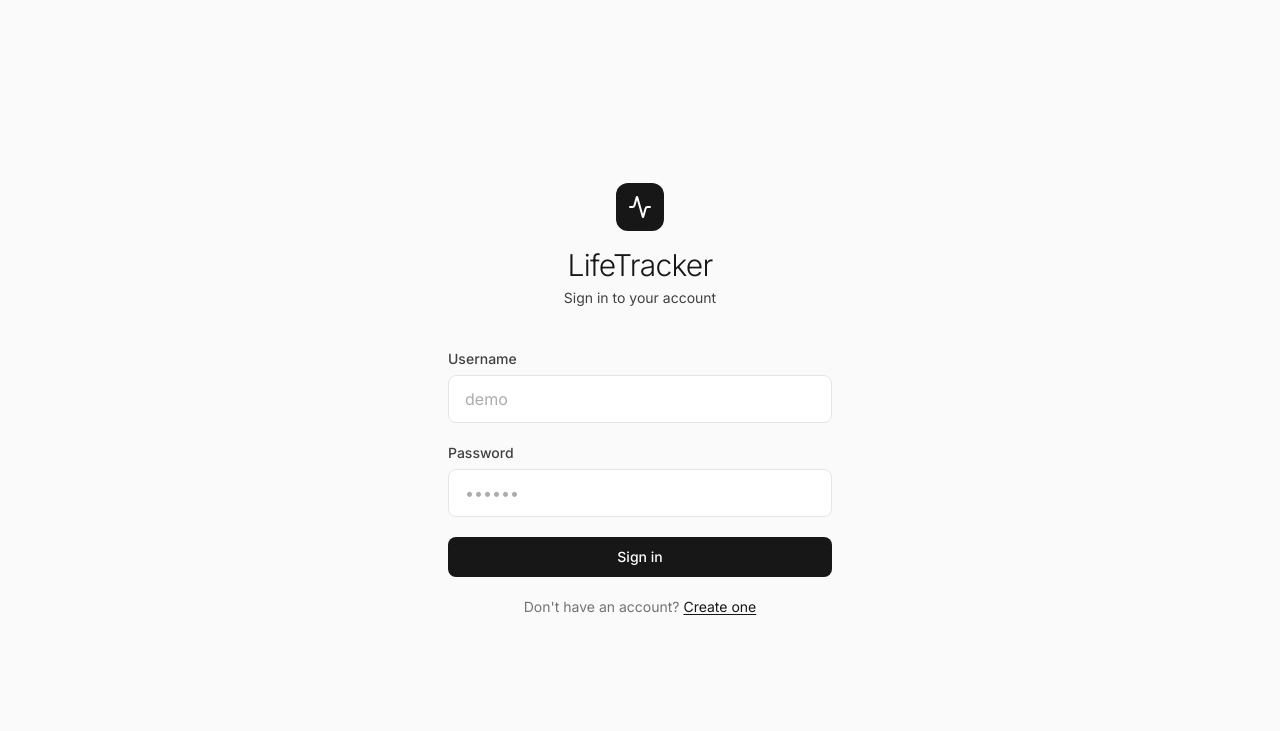
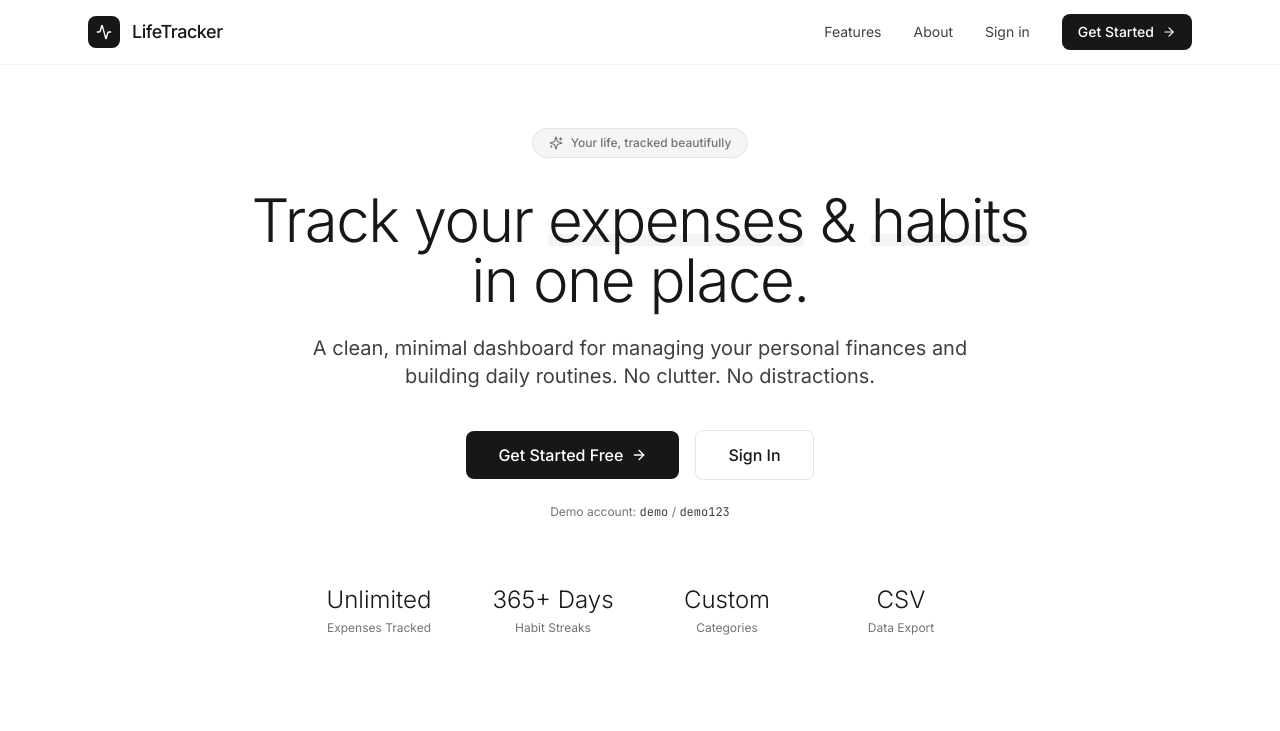
Before and after one commit to nakulsharma97/lifetrackerr, a React (Vite) app in the folder frontend/: page / in a window 1280 px wide. Before the commit this address led to /auth/login. Shown: the top 731 px of the page. Built offline with nearby package versions, Linux system fonts and the light colour scheme.

Commit message:
Add loading skeletons, error states, and form submitting UX

```diff
--- a/frontend/package.json
+++ b/frontend/package.json
@@ -12,6 +12,7 @@
   "dependencies": {
     "axios": "^1.7.3",
     "date-fns": "^3.6.0",
+    "framer-motion": "^12.42.2",
     "lucide-react": "^0.424.0",
     "react": "^18.3.1",
     "react-dom": "^18.3.1",
--- a/frontend/src/App.tsx
+++ b/frontend/src/App.tsx
@@ -1,11 +1,15 @@
-import { BrowserRouter, Routes, Route, Navigate } from 'react-router-dom';
+import { BrowserRouter, Routes, Route, Navigate, useLocation } from 'react-router-dom';
+import { AnimatePresence } from 'framer-motion';
 import { storage } from './lib/auth';
+import { ToastProvider } from './lib/useToast';
 import LoginPage from './pages/LoginPage';
 import RegisterPage from './pages/RegisterPage';
 import DashboardPage from './pages/DashboardPage';
 import ExpensesPage from './pages/ExpensesPage';
 import HabitsPage from './pages/HabitsPage';
+import LandingPage from './pages/LandingPage';
 import Sidebar from './components/Sidebar';
+import PageTransition from './components/PageTransition';
 
 function ProtectedRoute({ children }: { children: React.ReactNode }) {
   if (!storage.isAuthenticated()) {
@@ -14,7 +18,7 @@ function ProtectedRoute({ children }: { children: React.ReactNode }) {
   return (
     <div className="flex min-h-screen bg-surface-50">
       <Sidebar />
-      <main className="flex-1 ml-64">{children}</main>
+      <main className="flex-1 ml-16 lg:ml-64 transition-all duration-300">{children}</main>
     </div>
   );
 }
@@ -26,18 +30,31 @@ function PublicRoute({ children }: { children: React.ReactNode }) {
   return <>{children}</>;
 }
 
-export default function App() {
+function AnimatedRoutes() {
+  const location = useLocation();
+
   return (
-    <BrowserRouter>
-      <Routes>
-        <Route path="/" element={<Navigate to="/dashboard" replace />} />
+    <AnimatePresence mode="wait">
+      <Routes location={location} key={location.pathname}>
+        <Route
+          path="/"
+          element={
+            <PublicRoute>
+              <PageTransition variant="fade">
+                <LandingPage />
+              </PageTransition>
+            </PublicRoute>
+          }
+        />
 
         {/* Auth pages */}
         <Route
           path="/auth/login"
           element={
             <PublicRoute>
-              <LoginPage />
+              <PageTransition variant="scale">
+                <LoginPage />
+              </PageTransition>
             </PublicRoute>
           }
         />
@@ -45,7 +62,9 @@ export default function App() {
           path="/auth/register"
           element={
             <PublicRoute>
-              <RegisterPage />
+              <PageTransition variant="scale">
+                <RegisterPage />
+              </PageTransition>
             </PublicRoute>
           }
         />
@@ -55,7 +74,9 @@ export default function App() {
           path="/dashboard"
           element={
             <ProtectedRoute>
-              <DashboardPage />
+              <PageTransition variant="fade">
+                <DashboardPage />
+              </PageTransition>
             </ProtectedRoute>
           }
         />
@@ -63,7 +84,9 @@ export default function App() {
           path="/expenses"
           element={
             <ProtectedRoute>
-              <ExpensesPage />
+              <PageTransition variant="slide">
+                <ExpensesPage />
+              </PageTransition>
             </ProtectedRoute>
           }
         />
@@ -71,13 +94,25 @@ export default function App() {
           path="/habits"
           element={
             <ProtectedRoute>
-              <HabitsPage />
+              <PageTransition variant="slide">
+                <HabitsPage />
+              </PageTransition>
             </ProtectedRoute>
           }
         />
 
         <Route path="*" element={<Navigate to="/dashboard" replace />} />
       </Routes>
+    </AnimatePresence>
+  );
+}
+
+export default function App() {
+  return (
+    <BrowserRouter>
+      <ToastProvider>
+        <AnimatedRoutes />
+      </ToastProvider>
     </BrowserRouter>
   );
 }
--- /dev/null
+++ b/frontend/src/components/PageTransition.tsx
@@ -0,0 +1,55 @@
+import { motion } from 'framer-motion';
+import { type ReactNode } from 'react';
+
+// ─── Component ─────────────────────────────────────────────
+
+type TransitionVariant = 'fade' | 'slide' | 'scale';
+
+interface PageTransitionProps {
+  children: ReactNode;
+  variant?: TransitionVariant;
+  className?: string;
+}
+
+const config: Record<TransitionVariant, {
+  initial: Record<string, number>;
+  animate: Record<string, number>;
+  exit: Record<string, number>;
+  duration?: number;
+}> = {
+  fade: {
+    initial: { opacity: 0, y: 12 },
+    animate: { opacity: 1, y: 0 },
+    exit: { opacity: 0, y: -8 },
+  },
+  slide: {
+    initial: { opacity: 0, x: 24 },
+    animate: { opacity: 1, x: 0 },
+    exit: { opacity: 0, x: -24 },
+  },
+  scale: {
+    initial: { opacity: 0, scale: 0.94 },
+    animate: { opacity: 1, scale: 1 },
+    exit: { opacity: 0, scale: 0.94 },
+  },
+};
+
+export default function PageTransition({
+  children,
+  variant = 'fade',
+  className,
+}: PageTransitionProps) {
+  const c = config[variant];
+
+  return (
+    <motion.div
+      initial={c.initial}
+      animate={c.animate}
+      exit={c.exit}
+      transition={{ duration: 0.3, ease: 'easeOut' }}
+      className={className}
+    >
+      {children}
+    </motion.div>
+  );
+}
```
Also changed, not shown: 1 other file (tests, documents, lock files or other folders).
